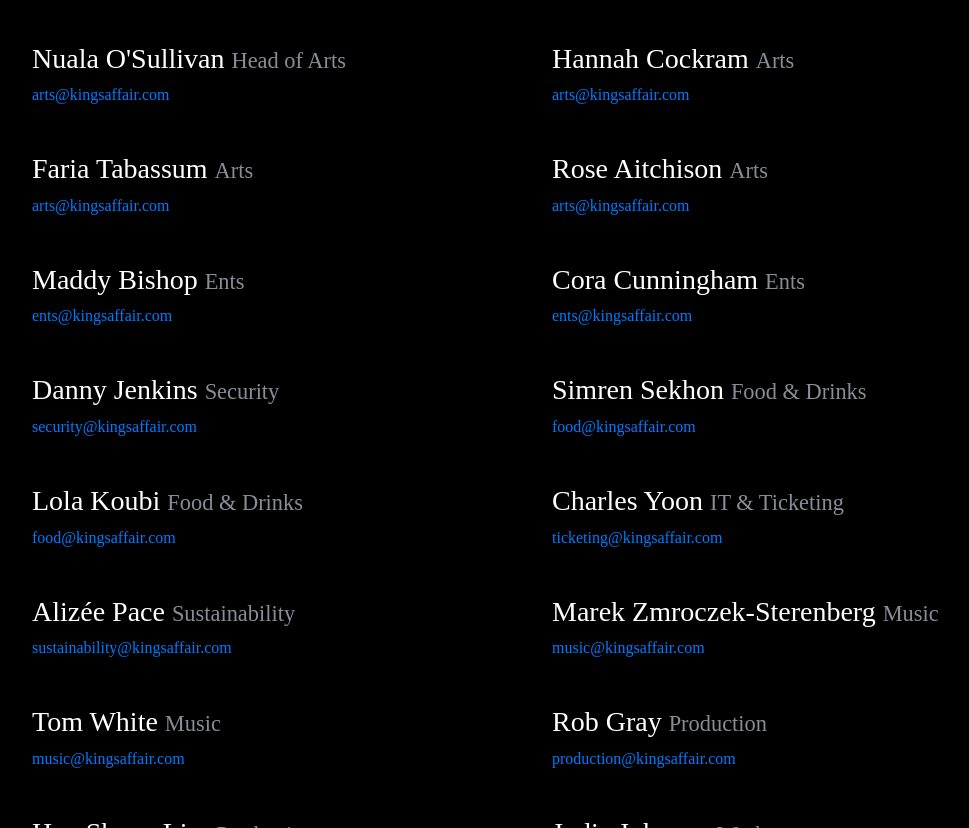
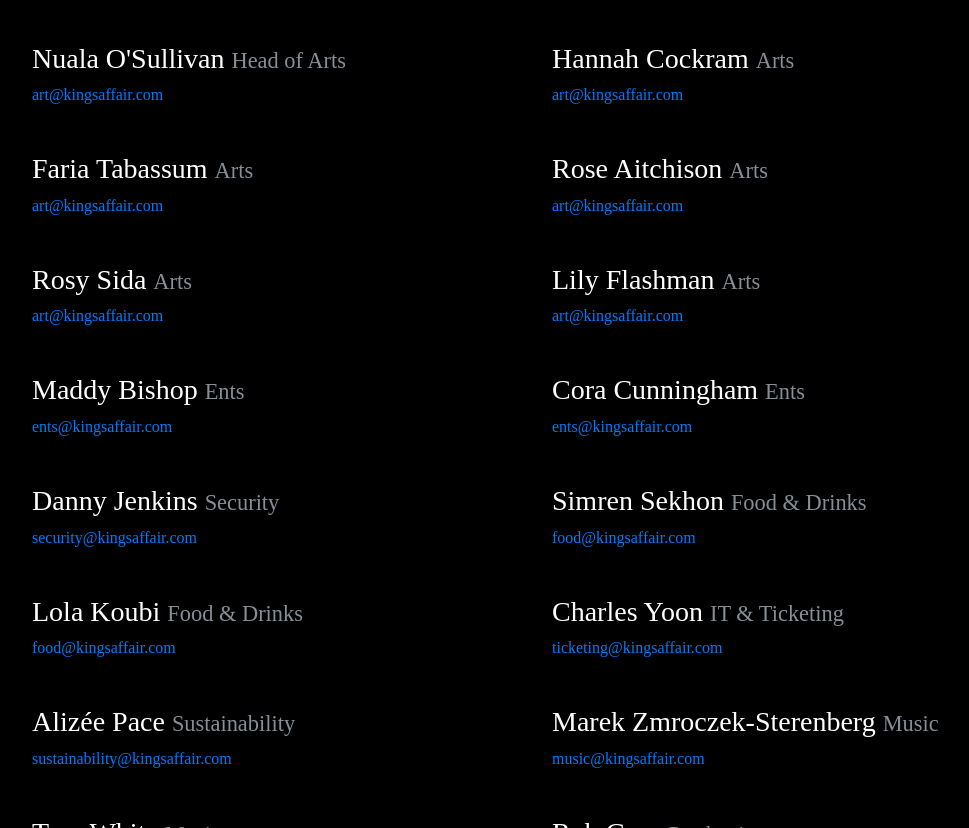
Before and after one commit to kingsaffair/coming, a plain HTML site: page index.html in a window 1280 px wide. Shown: the part 1158-1986 px from the top of the page, without its empty margins (153-1122 px from the left). Drawn offline with nearby package versions, Linux system fonts and the light colour scheme.

Commit message:
Committee list change

```diff
--- a/index.html
+++ b/index.html
@@ -63,21 +63,31 @@
 					<div class="row">
 						<div class="col-sm-6">
 							<h3>Nuala O'Sullivan <small class="text-muted">Head of Arts</small></h3>
-							<a href="mailto:arts@kingsaffair.com">arts@kingsaffair.com</a>
+							<a href="mailto:art@kingsaffair.com">art@kingsaffair.com</a>
 						</div>
 						<div class="col-sm-6">
 							<h3>Hannah Cockram <small class="text-muted">Arts</small></h3>
-							<a href="mailto:arts@kingsaffair.com">arts@kingsaffair.com</a>
+							<a href="mailto:art@kingsaffair.com">art@kingsaffair.com</a>
 						</div>
 					</div>
 					<div class="row">
 						<div class="col-sm-6">
 							<h3>Faria Tabassum <small class="text-muted">Arts</small></h3>
-							<a href="mailto:arts@kingsaffair.com">arts@kingsaffair.com</a>
+							<a href="mailto:art@kingsaffair.com">art@kingsaffair.com</a>
 						</div>
 						<div class="col-sm-6">
 							<h3>Rose Aitchison <small class="text-muted">Arts</small></h3>
-							<a href="mailto:arts@kingsaffair.com">arts@kingsaffair.com</a>
+							<a href="mailto:art@kingsaffair.com">art@kingsaffair.com</a>
+						</div>
+					</div>
+					<div class="row">
+						<div class="col-sm-6">
+							<h3>Rosy Sida <small class="text-muted">Arts</small></h3>
+							<a href="mailto:art@kingsaffair.com">art@kingsaffair.com</a>
+						</div>
+						<div class="col-sm-6">
+							<h3>Lily Flashman <small class="text-muted">Arts</small></h3>
+							<a href="mailto:art@kingsaffair.com">art@kingsaffair.com</a>
 						</div>
 					</div>
 					<div class="row">
--- a/main.css
+++ b/main.css
@@ -1,5 +1,7 @@
 html, body {
 	height: 100%;
+	font-family: "Libre Caslon Text";
+    /* letter-spacing: 1px; */
 }
 header {
 	width: 100%;
@@ -41,7 +43,6 @@ header > .container {
 
 #title span {
 	font-size: 14vh;
-	font-family: serif;
 	text-align: center;
 }
 #date {
@@ -53,7 +54,6 @@ header > .container {
 	margin: auto;
 	position: relative;
 	font-size: 4vh;
-	font-family: serif;
     letter-spacing: 1px;
 }
 #line {
@@ -85,7 +85,6 @@ header > .container {
 	width: 100%;
 	background-color: #000000;
 	color: #ffffff;
-	font-family: serif;
 	padding-top: 10%;
 	padding-bottom: 10%;
 }
```
